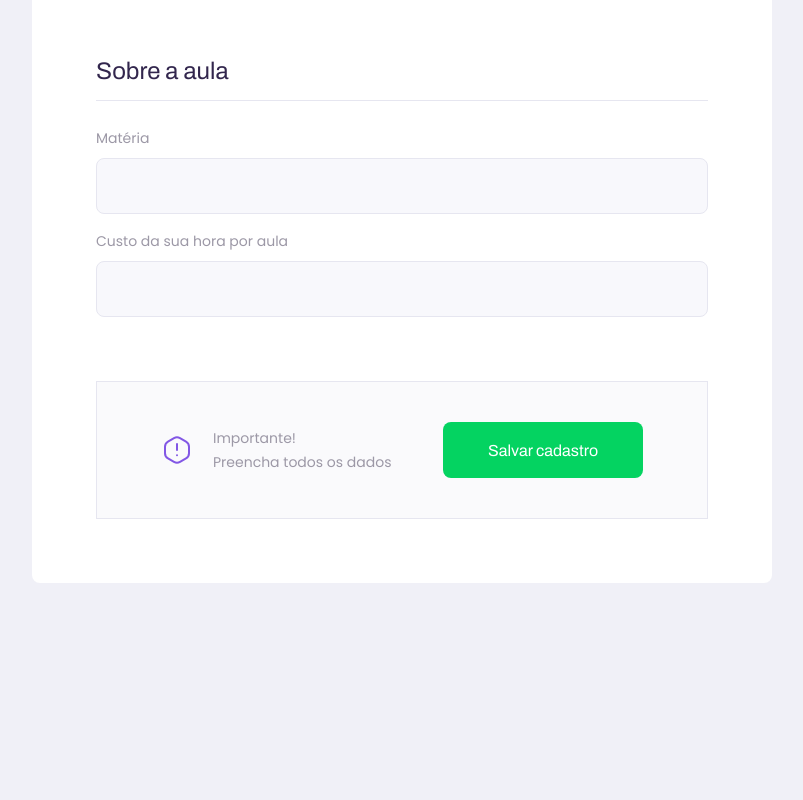
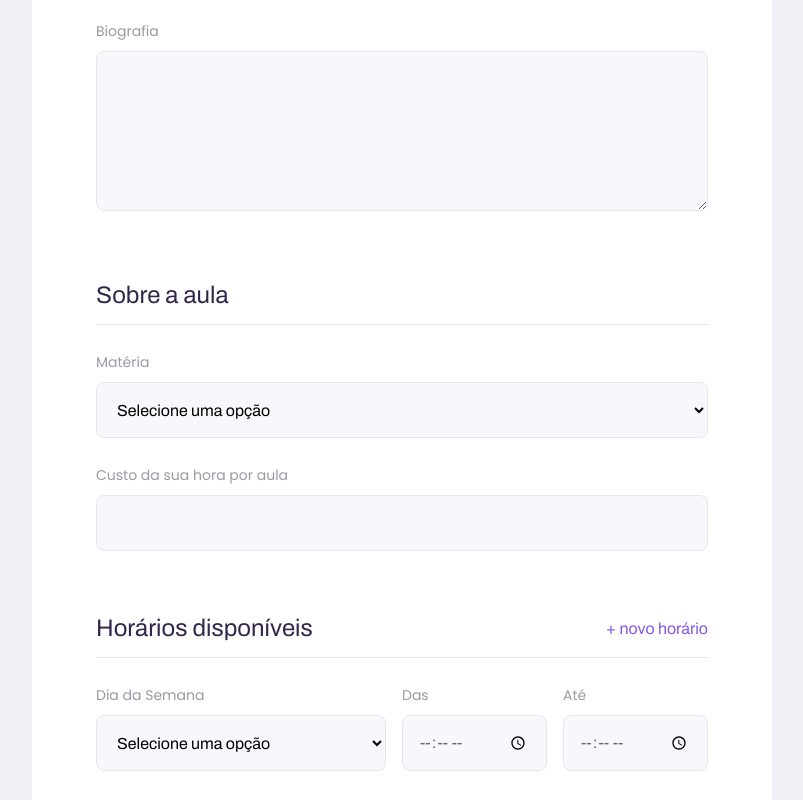
Before and after one commit to OdilonLimaNeto/NLW-2, a React (Create React App) app in the folder web/: page /give-classes in a window 1280 px wide. Shown: the part 740-1540 px from the top of the page, without its empty margins (238-1041 px from the left). Before the commit the page ends 1323 px from the top, so only its background shows below. Built offline with nearby package versions, Linux system fonts and the light colour scheme.

Commit message:
Front-end finalized

```diff
--- /dev/null
+++ b/web/src/components/Select/index.tsx
@@ -0,0 +1,29 @@
+import React, { SelectHTMLAttributes } from 'react';
+
+import './styles.css';
+
+interface SelectProps extends SelectHTMLAttributes<HTMLSelectElement>{
+  name: string;
+  label: string;
+  options: Array<{
+    value: string;
+    label: string;
+  }>;
+}
+
+const Select: React.FC<SelectProps> = ({ label, name, options, ...rest }) => {
+  return (
+  <div className="select-block">
+    <label htmlFor={name}>{label}</label>
+    <select defaultValue="" id={name} {...rest}>
+      <option value="" disabled hidden>Selecione uma opção</option>
+
+      {options.map(option => {
+        return <option key={option.value} value={option.value}>{option.label}</option>
+      })}
+    </select>
+  </div>
+  );
+}
+
+export default Select;
--- /dev/null
+++ b/web/src/components/Select/styles.css
@@ -0,0 +1,36 @@
+.select-block {
+  position: relative;
+
+}
+
+.select-block + .select-block {
+  margin-top: 1.4rem;
+}
+
+.select-block label {
+  font-size: 1.4rem;
+}
+
+.select-block select {
+  width: 100%;
+  height: 5.6rem;
+  margin-top: 0.8rem;
+  border-radius: 0.8rem;
+  background: var(--color-input-background);
+  border: 1px solid var(--color-line-in-white);
+  outline: 0;
+  padding: 0 1.6rem;
+  font: 1.6rem Archivo;
+
+}
+
+.select-block:focus-within::after {
+  width: calc(100% - 3.2rem);
+  height: 2px;
+  content: '';
+  background: var(--color-primary-light);
+  position: absolute;
+  left: 1.6rem;
+  right: 1.6rem;
+  bottom: 0;
+}
--- /dev/null
+++ b/web/src/components/TextArea/index.tsx
@@ -0,0 +1,19 @@
+import React, { TextareaHTMLAttributes } from 'react';
+
+import './styles.css';
+
+interface TextAreaProps extends TextareaHTMLAttributes<HTMLTextAreaElement>{
+  name: string;
+  label: string;
+}
+
+const TextArea: React.FC<TextAreaProps> = ({ label, name, ...rest }) => {
+  return(
+  <div className="textarea-block">
+    <label htmlFor={name}>{label}</label>
+    <textarea id={name} {...rest} />
+  </div>
+  );
+}
+
+export default TextArea;
--- /dev/null
+++ b/web/src/components/TextArea/styles.css
@@ -0,0 +1,37 @@
+.textarea-block {
+  position: relative;
+
+}
+
+.textarea-block + .textarea-block {
+  margin-top: 1.4rem;
+}
+
+.textarea-block label {
+  font-size: 1.4rem;
+}
+
+.textarea-block textarea {
+  width: 100%;
+  height: 16rem;
+  min-height: 8rem;
+  margin-top: 0.8rem;
+  border-radius: 0.8rem;
+  background: var(--color-input-background);
+  border: 1px solid var(--color-line-in-white);
+  outline: 0;
+  resize: vertical;
+  padding: 1.2rem 1.6rem;
+  font: 1.6rem Archivo;
+}
+
+.textarea-block:focus-within::after {
+  width: calc(100% - 3.2rem);
+  height: 2px;
+  content: '';
+  background: var(--color-primary-light);
+  position: absolute;
+  left: 1.6rem;
+  right: 1.6rem;
+  bottom: 8px;
+}
--- a/web/src/pages/TeacherForm/index.tsx
+++ b/web/src/pages/TeacherForm/index.tsx
@@ -1,13 +1,31 @@
-import React from 'react'
+import React, { useState } from 'react';
+
 import PageHeader from '../../components/PageHeader';
-
-import './styles.css';
+import TextArea from '../../components/TextArea';
+import Select from '../../components/Select';
 import Input from '../../components/Input';
 
 import warningIcon from '../../assets/images/icons/warning.svg';
 
+import './styles.css';
 
 function TeacherForm () {
+
+  const [scheduleItems, setScheduleItems] = useState(
+    [
+      { week_day: 0, from: '', to: ''}
+    ]
+  );
+
+  function addNewScheduleItem() {
+
+    setScheduleItems([
+      ...scheduleItems,
+      { week_day: 0, from: '', to: ''}
+    ]);
+  }
+
+
   return (
     <div id="page-teacher-form" className="container">
       <PageHeader
@@ -21,12 +39,61 @@
           <Input name="name" label="Nome completo"/>
           <Input name="avatar" label="Avatar"/>
           <Input name="whatsapp" label="Whatsapp"/>
+          <TextArea name="bio" label="Biografia"/>
         </fieldset>
 
         <fieldset>
           <legend>Sobre a aula</legend>
-          <Input name="subject" label="Matéria"/>
+          <Select
+            name="subject"
+            label="Matéria"
+            options={[
+              { value: 'Artes', label: 'Artes'},
+              { value: 'Biologia', label: 'Biologia'},
+              { value: 'Educação Fisica', label: 'Educação Fisica'},
+              { value: 'Física', label: 'Física'},
+              { value: 'Geografia', label: 'Geografia'},
+              { value: 'História', label: 'História'},
+              { value: 'Matemática', label: 'Matemática'},
+              { value: 'Português', label: 'Português'},
+              { value: 'Química', label: 'Química'},
+              { value: 'Ciências', label: 'Ciências'},
+            ]}
+          />
           <Input name="cost" label="Custo da sua hora por aula"/>
+        </fieldset>
+
+        <fieldset>
+          <legend>
+            Horários disponíveis
+              <button type="button" onClick={addNewScheduleItem}>
+                + novo horário
+              </button>
+          </legend>
+
+          {scheduleItems.map(scheduleItem => {
+            return (
+              <div key={scheduleItem.week_day} className="schedule-item">
+                <Select
+                  name="week_day"
+                  label="Dia da Semana"
+                  options={[
+                    { value: '0', label: 'Domingo'},
+                    { value: '1', label: 'Segunda-feira'},
+                    { value: '2', label: 'Terça-feira'},
+                    { value: '3', label: 'Quarta-feira'},
+                    { value: '4', label: 'Quinta-feira'},
+                    { value: '5', label: 'Sexta-feira'},
+                    { value: '6', label: 'Sábado'},
+                  ]}
+                />
+                <Input name="from" label="Das" type="time"/>
+                <Input name="to" label="Até" type="time"/>
+              </div>
+            );
+          })}
+
+
         </fieldset>
 
         <footer>
--- a/web/src/pages/TeacherForm/styles.css
+++ b/web/src/pages/TeacherForm/styles.css
@@ -38,6 +38,27 @@
   width: 100%;
   padding-bottom: 1.6rem;
   border-bottom: 1px solid var(--color-line-in-white);
+}
+
+#page-teacher-form main fieldset legend button {
+  background: none;
+  border: 0;
+  color: var(--color-primary);
+  font: 700 1.6rem Archivo;
+  cursor: pointer;
+  transition: color 0.2s;
+}
+
+#page-teacher-form main fieldset legend button:hover {
+  color: var(--color-primary-dark);
+
+}
+
+
+#page-teacher-form main fieldset .input-block + .textarea-block,
+#page-teacher-form main fieldset .select-block + .input-block {
+  color: var(--color-text-complement);
+  margin-top: 2.4rem;
 }
 
 #page-teacher-form main label {
@@ -101,6 +122,17 @@
     padding: 0 6.4rem;
   }
 
+  #page-teacher-form main .schedule-item {
+    display: grid;
+    grid-template-columns: 2fr 1fr 1fr;
+    column-gap: 1.6rem;
+  }
+
+  #page-teacher-form main .schedule-item .input-block {
+    margin-top: 0 !important;
+
+  }
+
   #page-teacher-form main footer {
     padding: 4.0rem 6.4rem;
     display: flex;
--- a/web/src/pages/TeacherList/index.tsx
+++ b/web/src/pages/TeacherList/index.tsx
@@ -1,18 +1,49 @@
 import React from 'react'
 import PageHeader from '../../components/PageHeader';
 
+import TeacherItem from '../../components/TeacherItem';
+import Input from '../../components/Input';
+import Select from '../../components/Select';
+
 import './styles.css';
 
-import TeacherItem from '../../components/TeacherItem';
-import Input from '../../components/Input';
 
 function TeacherList () {
   return (
     <div id="page-teacher-list" className="container">
       <PageHeader  title="Estes são os proffys disponíveis.">
         <form id="search-teachers">
-          <Input name="subject" label="Matéria" />
-          <Input name="week_day" label="Dia da Semana" />
+          <Select
+            name="subject"
+            label="Matéria"
+            options={[
+              { value: 'Artes', label: 'Artes'},
+              { value: 'Biologia', label: 'Biologia'},
+              { value: 'Educação Fisica', label: 'Educação Fisica'},
+              { value: 'Física', label: 'Física'},
+              { value: 'Geografia', label: 'Geografia'},
+              { value: 'História', label: 'História'},
+              { value: 'Matemática', label: 'Matemática'},
+              { value: 'Português', label: 'Português'},
+              { value: 'Química', label: 'Química'},
+              { value: 'Ciências', label: 'Ciências'},
+            ]}
+          />
+
+          <Select
+            name="week_day"
+            label="Dia da Semana"
+            options={[
+              { value: '0', label: 'Domingo'},
+              { value: '1', label: 'Segunda-feira'},
+              { value: '2', label: 'Terça-feira'},
+              { value: '3', label: 'Quarta-feira'},
+              { value: '4', label: 'Quinta-feira'},
+              { value: '5', label: 'Sexta-feira'},
+              { value: '6', label: 'Sábado'},
+            ]}
+          />
+
           <Input type="time" name="time" label="Hora" />
         </form>
       </PageHeader>
--- a/web/src/pages/TeacherList/styles.css
+++ b/web/src/pages/TeacherList/styles.css
@@ -33,7 +33,8 @@
     bottom: -44px;
   }
 
-  #search-teachers .input-block + .input-block {
+  #search-teachers .input-block + .input-block,
+  #search-teachers .select-block + .select-block {
     margin-top: 0;
   }
 
```
